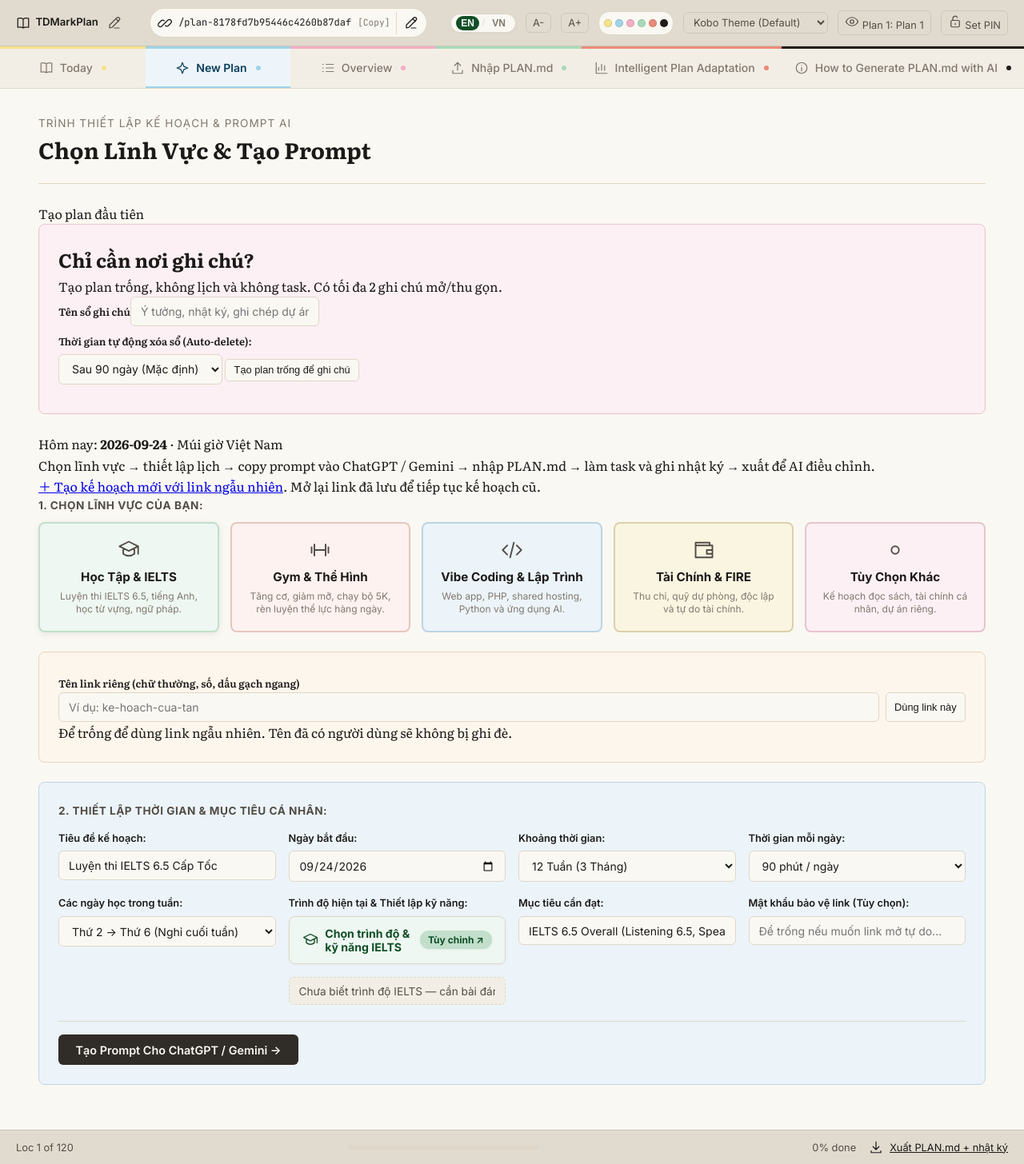
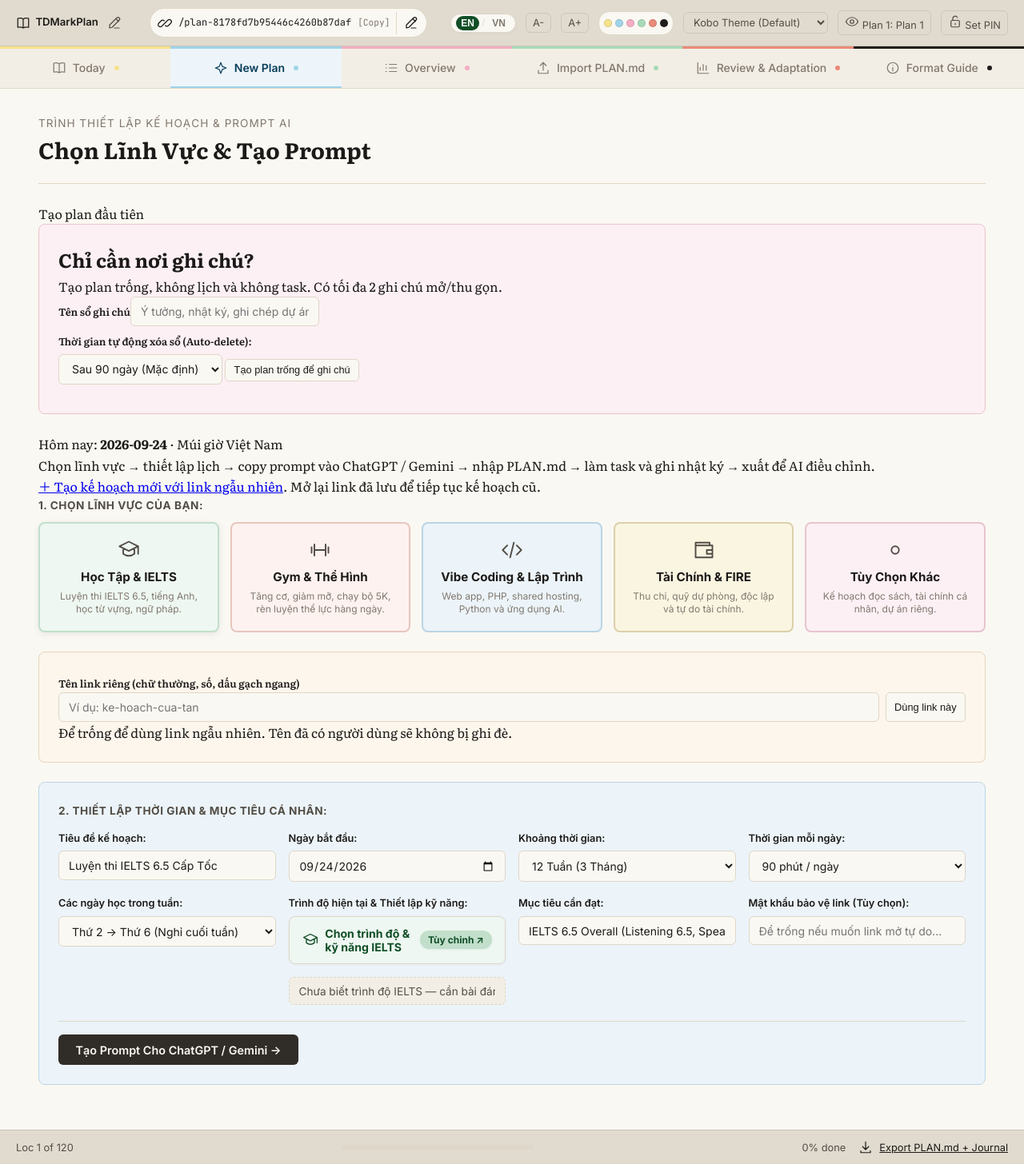
Before and after one commit to pyhyper/TDMarkPlan, a PHP site: page / in a window 1280 px wide. Shown: the whole page at 80% size. Run offline with PHP 8.4, Linux system fonts and the light colour scheme; some libraries are stand-ins or nearby versions.

Commit message:
fix: resolve mixed EN/VN tab navigation bar and hardcoded today label in renderAll

```diff
--- a/assets/js/app.js
+++ b/assets/js/app.js
@@ -1979,8 +1979,19 @@ LỆNH BẮT BUỘC ĐỐI VỚI AI (ChatGPT / Gemini):
         const notebook = this.planData.domain === 'notebook';
         Workspace.renderNotebook();
         document.body.classList.toggle('finance-mode', finance);
-        document.querySelector('[data-tab="today"] .nav-label').textContent = finance ? 'Thu chi & FIRE' : notebook ? 'Ghi chú' : 'Hôm nay';
-        document.getElementById('export-label').textContent = finance ? 'Xuất dữ liệu tài chính' : notebook ? 'Xuất ghi chú Markdown' : 'Xuất PLAN.md + nhật ký';
+        const todayLabelKey = finance ? 'nav.finance_today' : notebook ? 'nav.notebook_today' : 'nav.today';
+        const todayLabelEl = document.querySelector('[data-tab="today"] .nav-label');
+        if (todayLabelEl) {
+            todayLabelEl.setAttribute('data-i18n', todayLabelKey);
+            todayLabelEl.textContent = (typeof I18n !== 'undefined') ? I18n.t(todayLabelKey) : (finance ? 'Thu chi & FIRE' : notebook ? 'Ghi chú' : 'Hôm nay');
+        }
+
+        const exportLabelKey = finance ? 'nav.export_finance' : notebook ? 'nav.export_notes' : 'nav.export';
+        const exportLabelEl = document.getElementById('export-label');
+        if (exportLabelEl) {
+            exportLabelEl.setAttribute('data-i18n', exportLabelKey);
+            exportLabelEl.textContent = (typeof I18n !== 'undefined') ? I18n.t(exportLabelKey) : (finance ? 'Xuất dữ liệu tài chính' : notebook ? 'Xuất ghi chú Markdown' : 'Xuất PLAN.md + nhật ký');
+        }
         Finance.render();
         if (finance || notebook) return;
         this.renderDailyView();
--- a/assets/js/i18n.js
+++ b/assets/js/i18n.js
@@ -51,10 +51,13 @@ const I18n = {
             "nav.today": "Hôm nay",
             "nav.finance_today": "Thu chi & FIRE",
             "nav.notebook_today": "Ghi chú",
-            "nav.toc": "Tổng quan",
+            "nav.toc": "Mục lục",
             "nav.tasks": "Nhiệm vụ",
             "nav.journal": "Nhật ký",
-            "nav.wizard": "Tạo Plan",
+            "nav.wizard": "Lập kế hoạch",
+            "nav.import": "Nhập PLAN.md",
+            "nav.stats": "Đánh giá & điều chỉnh",
+            "nav.guide": "Định dạng",
             "nav.export": "Xuất PLAN.md + nhật ký",
             "nav.export_notes": "Xuất ghi chú Markdown",
             "nav.export_finance": "Xuất dữ liệu tài chính",
@@ -349,6 +352,9 @@ const I18n = {
             "nav.tasks": "Tasks",
             "nav.journal": "Journal",
             "nav.wizard": "New Plan",
+            "nav.import": "Import PLAN.md",
+            "nav.stats": "Review & Adaptation",
+            "nav.guide": "Format Guide",
             "nav.export": "Export PLAN.md + Journal",
             "nav.export_notes": "Export Markdown Notes",
             "nav.export_finance": "Export Finance Data",
@@ -734,6 +740,20 @@ const I18n = {
             if (typeof App !== 'undefined') {
                 if (App.updateHeaderPlanLabel) App.updateHeaderPlanLabel();
                 if (App.planData) {
+                    const finance = App.planData.domain === 'finance';
+                    const notebook = App.planData.domain === 'notebook';
+                    const todayLabelKey = finance ? 'nav.finance_today' : notebook ? 'nav.notebook_today' : 'nav.today';
+                    const todayLabelEl = document.querySelector('[data-tab="today"] .nav-label');
+                    if (todayLabelEl) {
+                        todayLabelEl.setAttribute('data-i18n', todayLabelKey);
+                        todayLabelEl.textContent = this.t(todayLabelKey);
+                    }
+                    const exportLabelKey = finance ? 'nav.export_finance' : notebook ? 'nav.export_notes' : 'nav.export';
+                    const exportLabelEl = document.getElementById('export-label');
+                    if (exportLabelEl) {
+                        exportLabelEl.setAttribute('data-i18n', exportLabelKey);
+                        exportLabelEl.textContent = this.t(exportLabelKey);
+                    }
                     if (App.renderDailyView) App.renderDailyView();
                     if (App.renderTocView && App.currentView === 'toc') App.renderTocView();
                 }
--- a/index.php
+++ b/index.php
@@ -109,10 +109,10 @@ if (!$requestedPlan) {
             <span data-icon="upload" aria-hidden="true"></span><span class="nav-label" data-i18n="nav.import">Nhập PLAN.md</span>
         </a>
         <a href="#stats" class="nav-tab" data-tab="stats">
-            <span data-icon="chart" aria-hidden="true"></span><span class="nav-label" data-i18n="nav.review_title">Đánh giá & điều chỉnh</span>
+            <span data-icon="chart" aria-hidden="true"></span><span class="nav-label" data-i18n="nav.stats">Đánh giá & điều chỉnh</span>
         </a>
         <a href="#guide" class="nav-tab" data-tab="guide">
-            <span data-icon="info" aria-hidden="true"></span><span class="nav-label" data-i18n="nav.guide_title">Định dạng</span>
+            <span data-icon="info" aria-hidden="true"></span><span class="nav-label" data-i18n="nav.guide">Định dạng</span>
         </a>
     </nav>
 
@@ -484,8 +484,8 @@ if (!$requestedPlan) {
         <!-- ================= TAB 4: REVIEW & AI ADAPTATION ================= -->
         <section class="view-panel" id="view-stats">
             <div class="chapter-header">
-                <div class="chapter-sub">Performance Analytics</div>
-                <h1 class="chapter-title">Review & AI Adaptation</h1>
+                <div class="chapter-sub" data-i18n="nav.review_sub">Performance Analytics</div>
+                <h1 class="chapter-title" data-i18n="nav.review_title">Review & AI Adaptation</h1>
             </div>
 
             <div class="stats-grid">
@@ -527,8 +527,8 @@ if (!$requestedPlan) {
         <!-- ================= TAB 5: AI PROMPT GUIDE ================= -->
         <section class="view-panel" id="view-guide">
             <div class="chapter-header">
-                <div class="chapter-sub">Standard Format Specification</div>
-                <h1 class="chapter-title">How to Generate PLAN.md with AI</h1>
+                <div class="chapter-sub" data-i18n="nav.guide_sub">Standard Format Specification</div>
+                <h1 class="chapter-title" data-i18n="nav.guide_title">How to Generate PLAN.md with AI</h1>
             </div>
 
             <div style="font-size:0.95rem; line-height:1.6; color:var(--ink-secondary);">
@@ -602,7 +602,7 @@ duration_weeks: [number]
         <div style="display:flex; align-items:center; gap:1rem;">
             <span id="footer-pct">0% done</span>
             <a href="#" onclick="App.exportMarkdown(); return false;" style="color:var(--ink-primary); text-decoration:underline;" title="Download updated PLAN.md with completed checkboxes">
-                <span data-icon="download" aria-hidden="true"></span><span id="export-label">Xuất PLAN.md + nhật ký</span>
+                <span data-icon="download" aria-hidden="true"></span><span id="export-label" data-i18n="nav.export">Xuất PLAN.md + nhật ký</span>
             </a>
         </div>
     </footer>
```
Also changed, not shown: tests/test_theme_highlight.js (+41 -2 lines).
